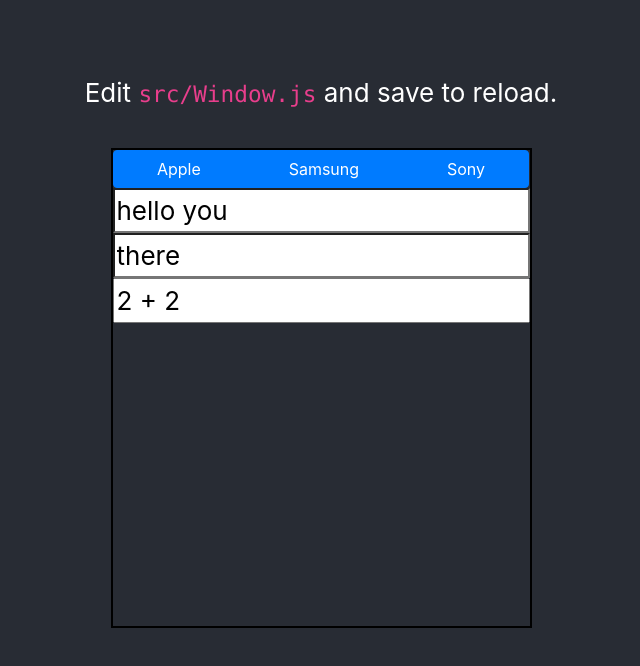
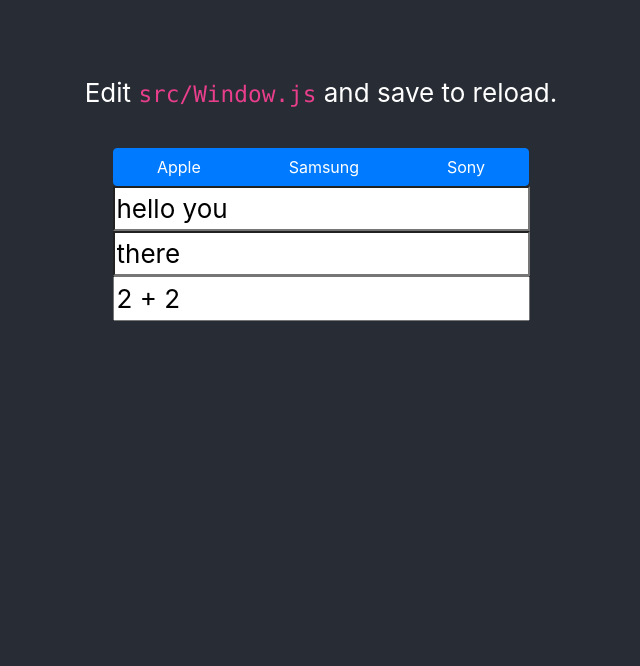
Before and after one commit to Donaim/hacalc-web, a React (Create React App) app in the folder react-app/: page / in a window 1280 px wide. Shown: the top 666 px of the page, without its empty margins (319-959 px from the left). Built offline with nearby package versions, Linux system fonts and the light colour scheme.

Commit message:
remove debug borders

```diff
--- a/react-app/src/Window.js
+++ b/react-app/src/Window.js
@@ -8,7 +8,6 @@ class Window extends Component {
     styles = {
         float: 'left',
         margin: '20px',
-        border: '2px solid black',
         textAlign: 'left',
         height: '60vh',
     };
```
